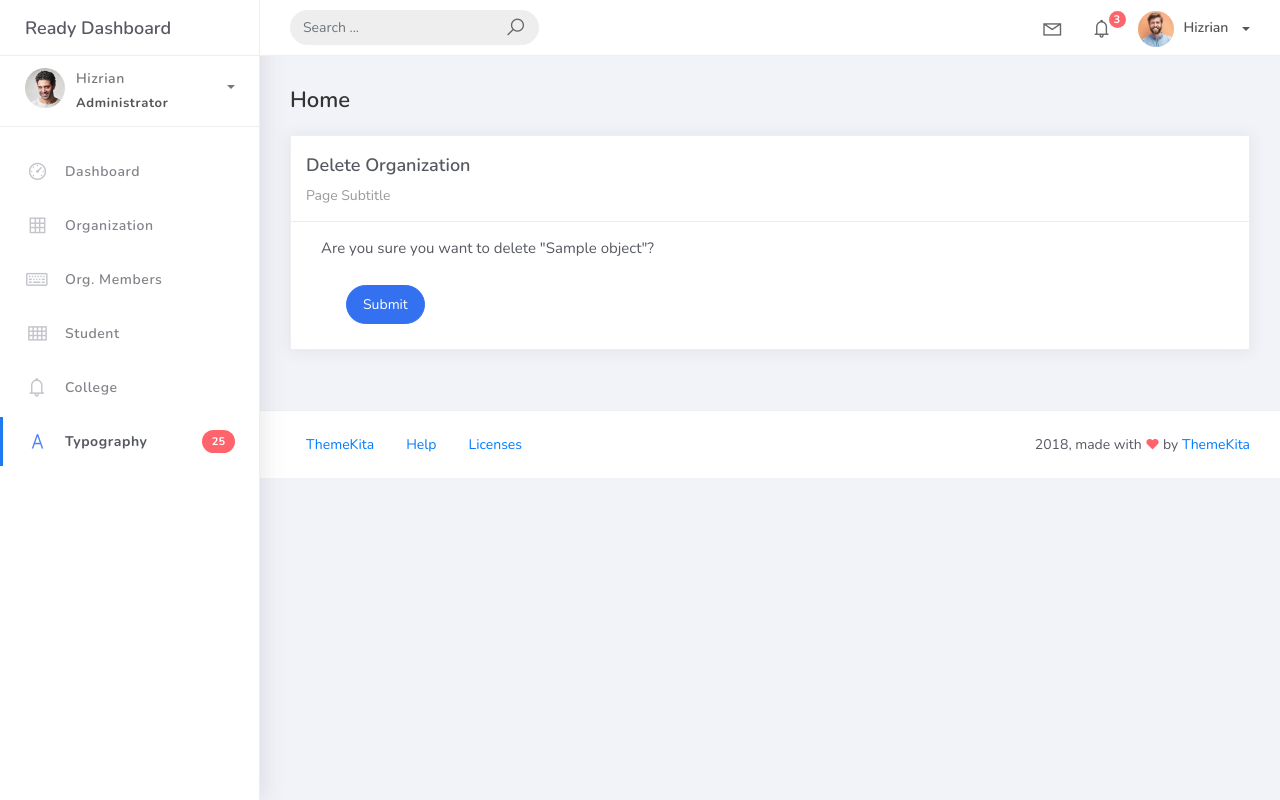
After one commit to arithee/PSUSphere, a Django app: template projectsite/templates/ord_del.html in a window 1280 px wide. The commit adds this page. Run offline with Django 5.2, Linux system fonts and the light colour scheme; the template is opened without the code that fills it: most values are stand-ins (such as "Sample title", 1, 10 or a date in 2020); some libraries are stand-ins or nearby versions.

Commit message:
setup Organization Delete View

```diff
--- a/projectsite/projectsite/urls.py
+++ b/projectsite/projectsite/urls.py
@@ -16,7 +16,7 @@ Including another URLconf
 """
 from django.contrib import admin
 from django.urls import path
-from studentorg.views import HomePageView, OrganizationList, OrganizationCreateView, OrganizationUpdateView
+from studentorg.views import HomePageView, OrganizationList, OrganizationCreateView, OrganizationUpdateView, OrganizationDeleteView
 from studentorg import views
 
 urlpatterns = [
@@ -25,4 +25,5 @@ urlpatterns = [
     path('organization_list', OrganizationList.as_view(), name='organization-list'),
     path('organization_list/add', OrganizationCreateView.as_view(), name='organization-add'),
     path('organization_list/<pk>', OrganizationUpdateView.as_view(), name='organization-update'),
+    path('organization_list/<pk>/delete', OrganizationDeleteView.as_view(), name='organization-delete'),
 ]
--- /dev/null
+++ b/projectsite/templates/ord_del.html
@@ -0,0 +1,33 @@
+{% extends 'base.html' %} {% load static %} {% block content %}
+<div class="content">
+    <div class="container-fluid">
+        <h4 class="page-title">Home</h4>
+        <div class="row">
+            <div class="col-md-12">
+                <div class="card">
+                    <div class="card-header">
+                        <div class="card-title">Delete Organization</div>
+                        <div class="card-category">Page Subtitle</div>
+                    </div>
+
+                    <div class="col-md-6">
+                        <div class="card-body">
+                            <form class="" action="" method="post" novalidate>
+                                <p>Are you sure you want to delete "{{ object }}"?</p>
+                                {% csrf_token %} {% include 'includes/form.html' %}
+
+                                <div class="form-group">
+                                    <div class="col-md-12 col-sm-3">
+                                        <button type="submit" class="btn btn-primary btn-rounded">Submit</button>
+                                    </div>
+                                </div>
+                            </form>
+                        </div>
+                    </div>
+
+                </div>
+            </div>
+        </div>
+    </div>
+</div>
+{% endblock %}
--- a/projectsite/templates/org_list.html
+++ b/projectsite/templates/org_list.html
@@ -45,7 +45,10 @@
                                     <td>{{ object.name }}</td>
                                     <td>{{ object.college }}</td>
                                     <td>{{ object.description }}</td>
-                                    <td><a href="organization_list/{{ object.id }}">Edit</a></td>
+                                    <td>
+                                        <a href="organization_list/{{ object.id }}">Edit</a>
+                                        <a href="organization_list/{{ object.id }}/delete" class="text-danger">Delete</a>
+                                    </td>
                                 </tr>
                                 {% empty %}
                                 <tr>
```
Also changed, not shown: projectsite/studentorg/views.py (+8 -1 lines).
